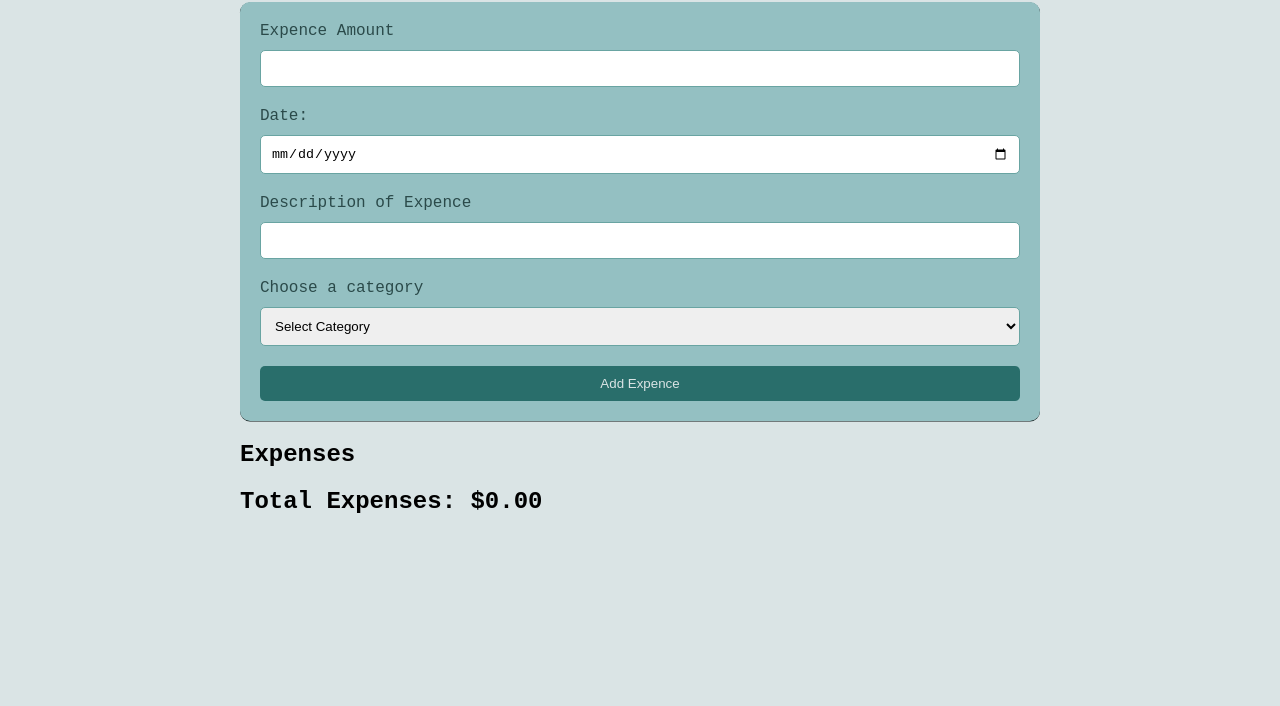
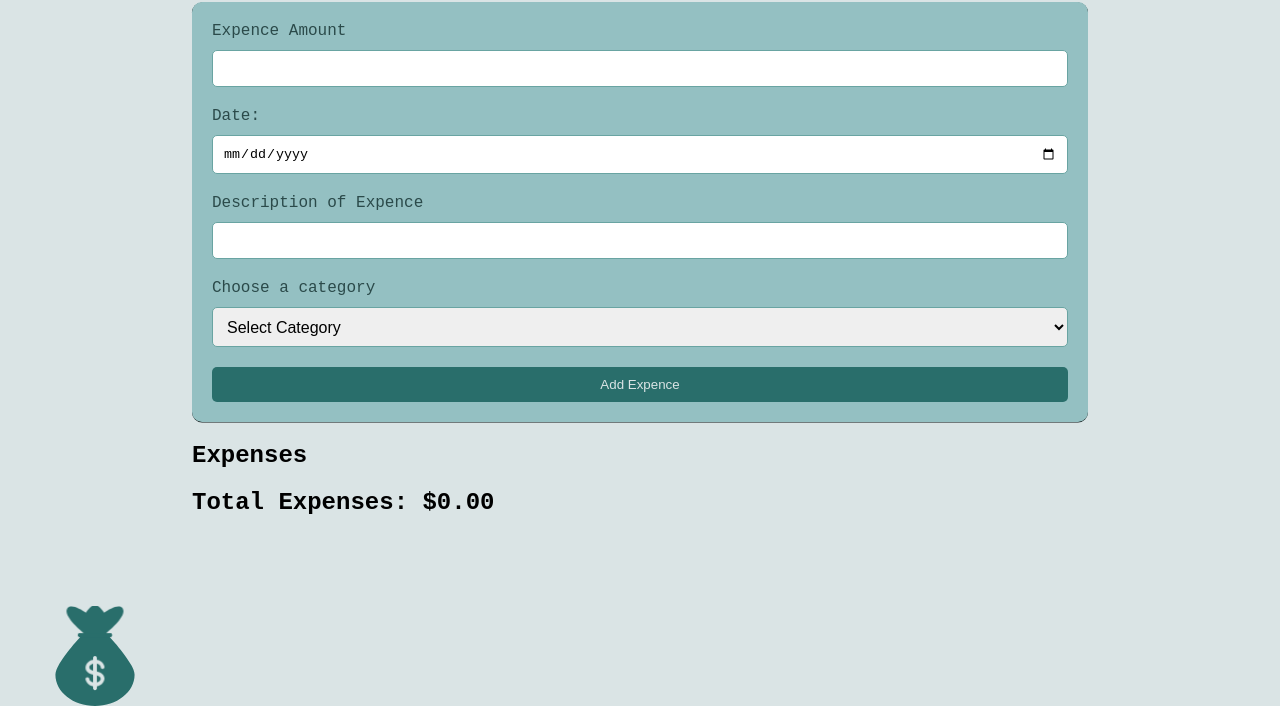
Before and after one commit to heleneness/Assignment-3, a plain HTML site: page index.html in a window 1280 px wide. Shown: the part 98-804 px from the top of the page. Drawn offline with Linux system fonts and the light colour scheme; a script that the page names is missing.

Commit message:
improved css style, added animation

```diff
--- a/css/styles.css
+++ b/css/styles.css
@@ -15,7 +15,7 @@ body {
   }
 
   .container {
-	max-width: 800px;
+	max-width: 70%;
 	margin: 0 auto;
 	padding: 20px;
   }
@@ -53,9 +53,14 @@ body {
 	box-sizing: border-box;
   }
 
+  textarea:focus, input:focus, select:focus{
+    outline: none;
+}
 
   select {
+	font-size: 16px;
 	width: 100%;
+	height: 40px;
 	padding: 10px;
 	margin-bottom: 20px;
 	border: 1px solid var(--border);
@@ -91,4 +96,109 @@ body {
 	border-radius: 5px;
 	box-shadow: 0 0.5px 0.5px var(--font-shadow);
 	word-spacing: 1rem;
+	text-align: center;
   }
+
+
+  /* Bouncing Money bag */
+
+  .spiner-container{
+	width: 100px;
+	height:100px;
+	position: relative;
+  }
+
+  svg {
+	animation: moneybags 3s infinite;
+	width:100px;
+	height:100px;
+	margin: auto;
+	position: absolute;
+	top: 50%;
+	left: 50%;
+	transform: translate( -5%, 0%);
+  }
+
+  .dollar {
+	animation: inout 1s infinite linear forwards running;
+	perspective: 1000px;
+	transform-origin: center;
+	fill: #000;
+  }
+
+  .dori {
+	perspective: 1000px;
+	transform-origin: center;
+	transform: scale(0.91);
+	animation: inouts 1.2s infinite linear running forwards;
+  }
+
+  @keyframes moneybag {
+	0% { fill: var(--background); }
+	10% { fill: var(--form); }
+	20% { fill: var(--form); }
+	30% { fill: var(--form); }
+	40% { fill: var(--form); }
+	50% { fill: var(--form); }
+  }
+
+  @keyframes zizo {
+	0% { transform: scale(1.05,1.05); }
+	50% { transform: scale(1.1,1.1); }
+	100% { transform: scale(1,1); }
+  }
+
+
+  @keyframes dollar {
+	100% { transform: scale(-1,1)}
+
+  }
+
+  path.bottom_part {
+	transform-origin: center;
+	position: relative;
+	animation: bounces 1.1s infinite normal forwards linear running;
+  }
+
+
+  path.up_part {
+	transform-origin: center;
+	transform: scale(1.1);
+	animation: inout 1.1s infinite normal forwards linear running;
+  }
+
+ @keyframes load8 {
+  0% {
+    transform: rotate(0deg);
+  }
+  100% {
+    transform: rotate(360deg);
+  }
+}
+
+
+  @keyframes inout {
+	0% {
+	  animation-timing-function: cubic-bezier(0.9647,0.2413,-0.0705,0.7911);
+	  transform: scale(0.9099999999999999);
+	}
+	51% {
+	  animation-timing-function: cubic-bezier(0.9226,0.2631,-0.0308,0.7628);
+	  transform: scale(1.02994);
+	}
+	100% {
+	  transform: scale(0.9099999999999999);
+	}
+  }
+
+  @keyframes bounce {
+	0% {
+	  width: 75px !important;
+	}
+	51% {
+	  width: 50px !important;
+	}
+	100% {
+	  width: 75px !important;
+	}
+  }
--- a/index.html
+++ b/index.html
@@ -37,11 +37,44 @@
       <h2>Expenses</h2>
       <ul id="expenseList"></ul>
 
-      <h2>Total Expenses: <span id="totalExpenses">$0.00</span></h2>
+      <h2>Total Expenses: <span id="total">$0.00</span></h2>
 
       <ul id="listOfItems" class="items"></ul>
 
       <script src="/js/scripts.js"></script>
     </div>
+
+    <div class="spiner-container">
+      <svg version="1.1" id="Capa_1" xmlns="http://www.w3.org/2000/svg" xmlns:xlink="http://www.w3.org/1999/xlink" x="0px" y="0px"
+         viewBox="0 0 512 512" style="enable-background:new 0 0 512 512;fill:#296e6b;" xml:space="preserve">
+      <g>
+        <path class="bottom_part" style="" d="M306.347,131.264c-2.011-2.086-4.783-3.264-7.68-3.264h-85.333c-2.897,0-5.669,1.178-7.68,3.264
+          C190.059,147.413,53.333,290.859,53.333,352c0,88.235,90.923,160,202.667,160s202.667-71.765,202.667-160
+          C458.667,290.859,321.941,147.413,306.347,131.264z"/>
+        <path class="up_part"  d="M392,14.272c-17.771-20.096-64,6.272-90.539,24.128C289.301,21.12,271.296,0,256,0
+          c-15.296,0-33.301,21.12-45.461,38.4C184.064,20.523,137.749-5.845,120,14.272c-4.92,5.673-7.241,13.146-6.4,20.608
+          c3.435,39.509,83.861,104.811,93.013,112.107c1.905,1.529,4.277,2.357,6.72,2.347h85.333c2.418,0.002,4.765-0.818,6.656-2.325
+          c9.152-7.317,89.6-72.533,93.013-112.107C399.209,27.441,396.91,19.956,392,14.272z"/>
+      </g>
+
+      <path class="dori" d="M341.333,149.333H170.667c-5.891,0-10.667-4.776-10.667-10.667S164.776,128,170.667,128h170.667
+        c5.891,0,10.667,4.776,10.667,10.667S347.224,149.333,341.333,149.333z"/>
+        <path class="dori" d="M301.333,149.333H170.667c-5.891,0-10.667-4.776-10.667-10.667S164.776,128,170.667,128h170.667
+        c5.891,0,10.667,4.776,10.667,10.667S347.224,149.333,341.333,149.333z"/>
+      <g>
+
+        <path class="dollar" style="fill:#dae4e5;" d="M256,426.667c-25.365,2.505-48.469-14.703-53.333-39.723c-0.495-5.891,3.88-11.068,9.771-11.563
+          c5.891-0.495,11.068,3.88,11.563,9.771c0.939,11.136,15.296,20.181,32,20.181c17.365,0,32-9.771,32-21.333
+          c0-10.411-10.112-17.067-31.808-21.12l-2.325-0.427c-34.624-6.4-51.2-20.544-51.2-42.453c3.337-26.292,26.95-45.182,53.333-42.667
+          c25.365-2.505,48.469,14.703,53.333,39.723c0.495,5.891-3.88,11.068-9.771,11.563c-5.891,0.495-11.068-3.88-11.563-9.771l0,0
+          c-0.896-11.136-15.253-20.181-32-20.181c-17.365,0-32,9.771-32,21.333c0,10.411,10.133,17.067,31.851,21.12l2.347,0.448
+          c34.56,6.4,51.2,20.523,51.2,42.453C306.049,410.332,282.4,429.22,256,426.667z"/>
+        <path class="dollar" style="fill:#dae4e5;" d="M256,448c-5.891,0-10.667-4.776-10.667-10.667V266.667c0-5.891,4.776-10.667,10.667-10.667
+          c5.891,0,10.667,4.776,10.667,10.667v170.667C266.667,443.224,261.891,448,256,448z"/>
+      </g>
+      </svg>
+
+      </div>
+
 </body>
 </html>
```
Also changed, not shown: 1 other file.
